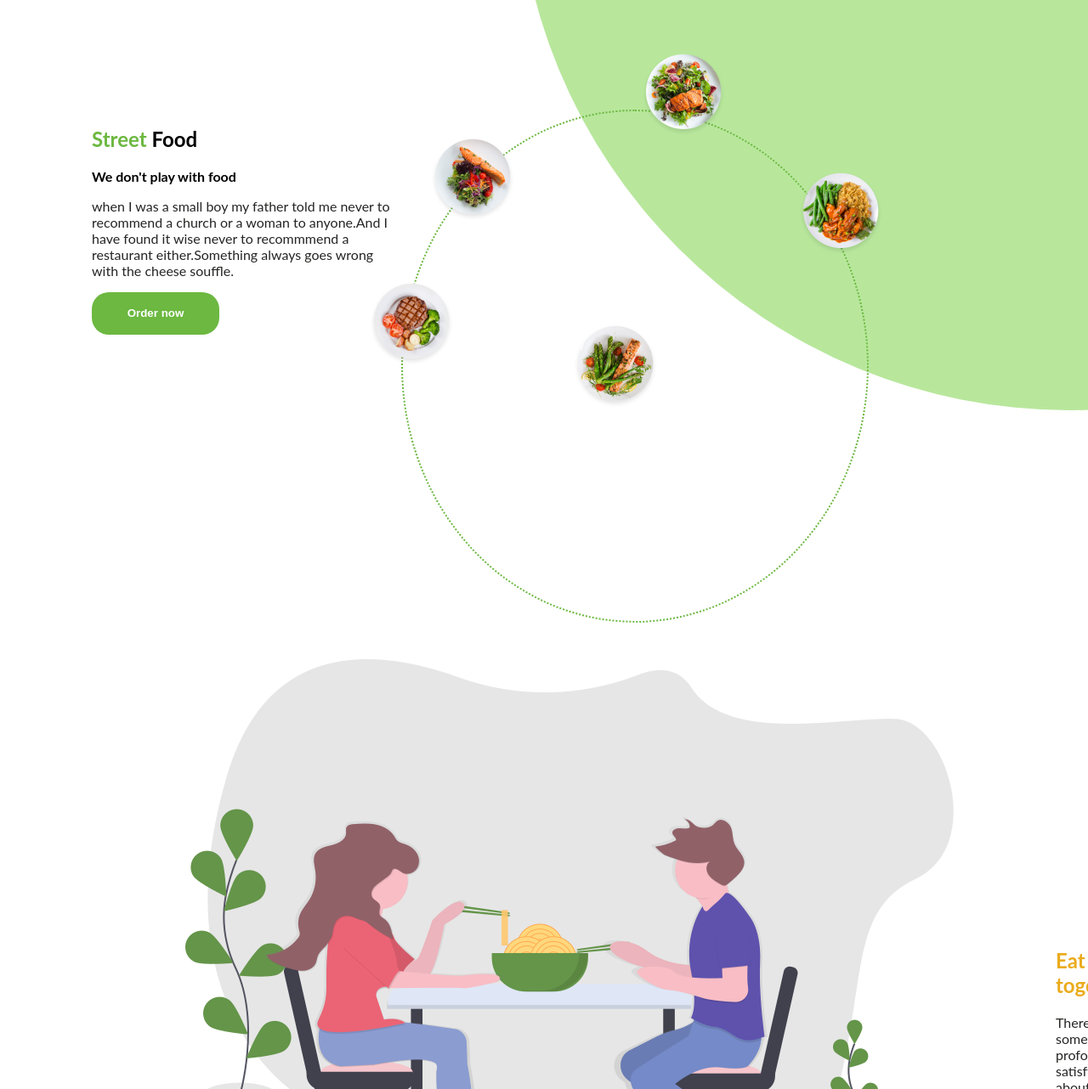
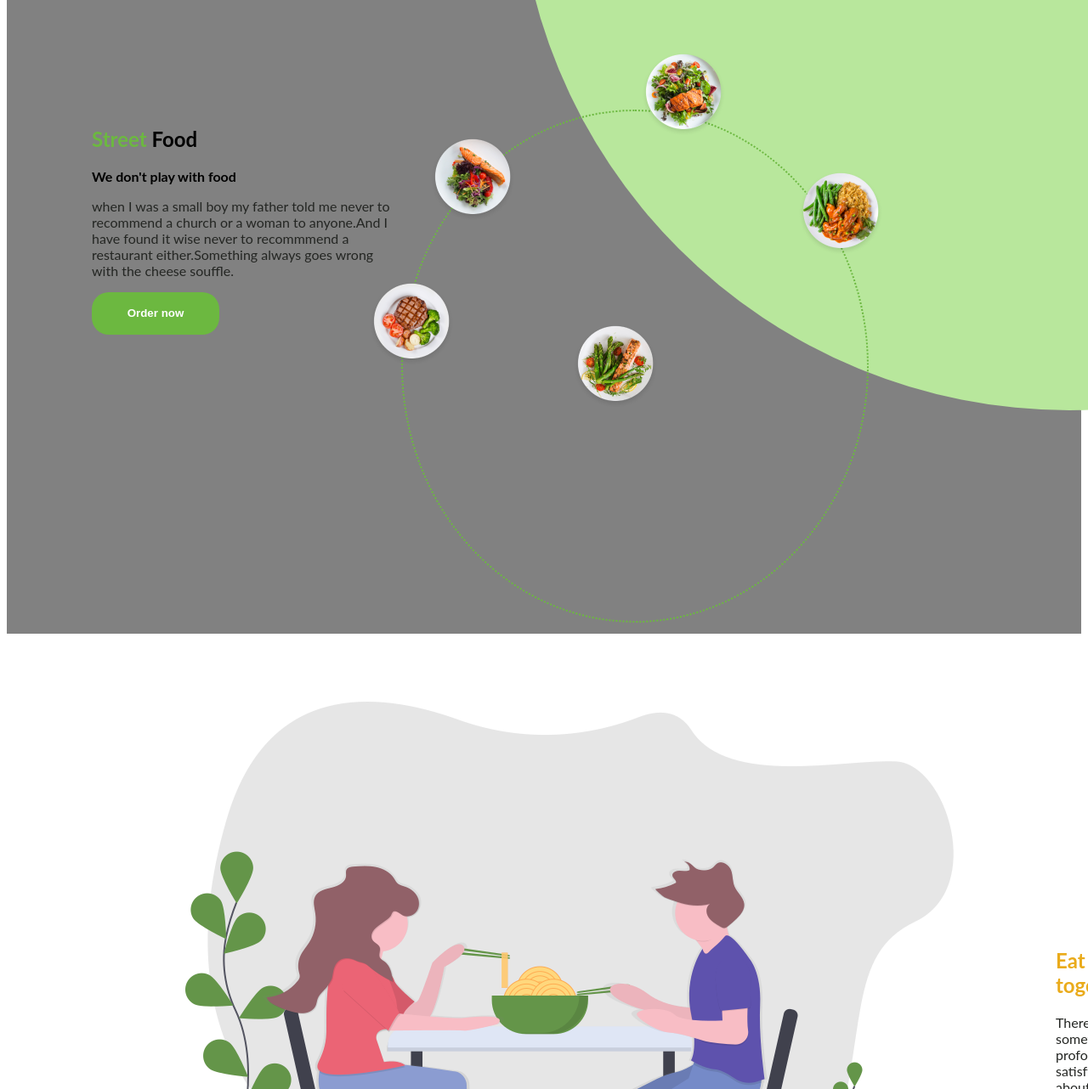
Before and after one commit to dev-cCaleb/StreetFood, a plain HTML site: page index.html in a window 1280 px wide. Shown: the part 112-1394 px from the top of the page at 85% size. Drawn offline with Linux system fonts and the light colour scheme.

Commit message:
updates2.0.1

```diff
--- a/index.css
+++ b/index.css
@@ -1,6 +1,12 @@
 body{
   font-family: "lato Extended", lato, "Helvetica Neue",Arial, Helvetica, sans-serif;
   overflow-x: hidden;
+ }
+ #sectiona{
+   background-color: #808080fd;
+ }
+ #sectionb img{
+   margin-top: 50px;
  }
  nav{
     display: flex;
@@ -267,55 +273,3 @@ span .street{
   margin-left: 0px;
   margin-right: 0px;
 }
-/* #sectiond h2{
-  text-align: center;
-  display: flex;
-  justify-content: center;
-}
-#sectiond img{
-  width: 350px;
-  display: flex;
-  justify-content: left;
-}
-#sectiond .hdeals{
-  display: flex;
-  justify-content: right;
-  align-items: center;
-  flex-wrap: wrap;
-  flex-direction: column;
-}
-#sectiond{
-  background-color: #649649;
-  margin-top: -19px;
-}
-#sectione h2{
-  display: flex;
-  text-align: center;
-  justify-content: center;
-}
-#sectione .cus{
-display: flex;
-flex-wrap: wrap;
-align-content: center;
-justify-content: center;
-}
-#sectione .ph{
-  display: flex;
-  flex-wrap: wrap;
-  align-content: center;
-  justify-content: center;
-}
-#sectione .but{
-  display: flex;
-  flex-wrap: wrap;
-  align-content: center;
-  justify-content: center;
-  color: green;
-}
-#sectione{
-  background-color:  #FFD77C;
-  margin-top: -19px;
-}
-footer{
-
-} */
```
Also changed, not shown: index.html (+0 -37 lines), 1 other file.
